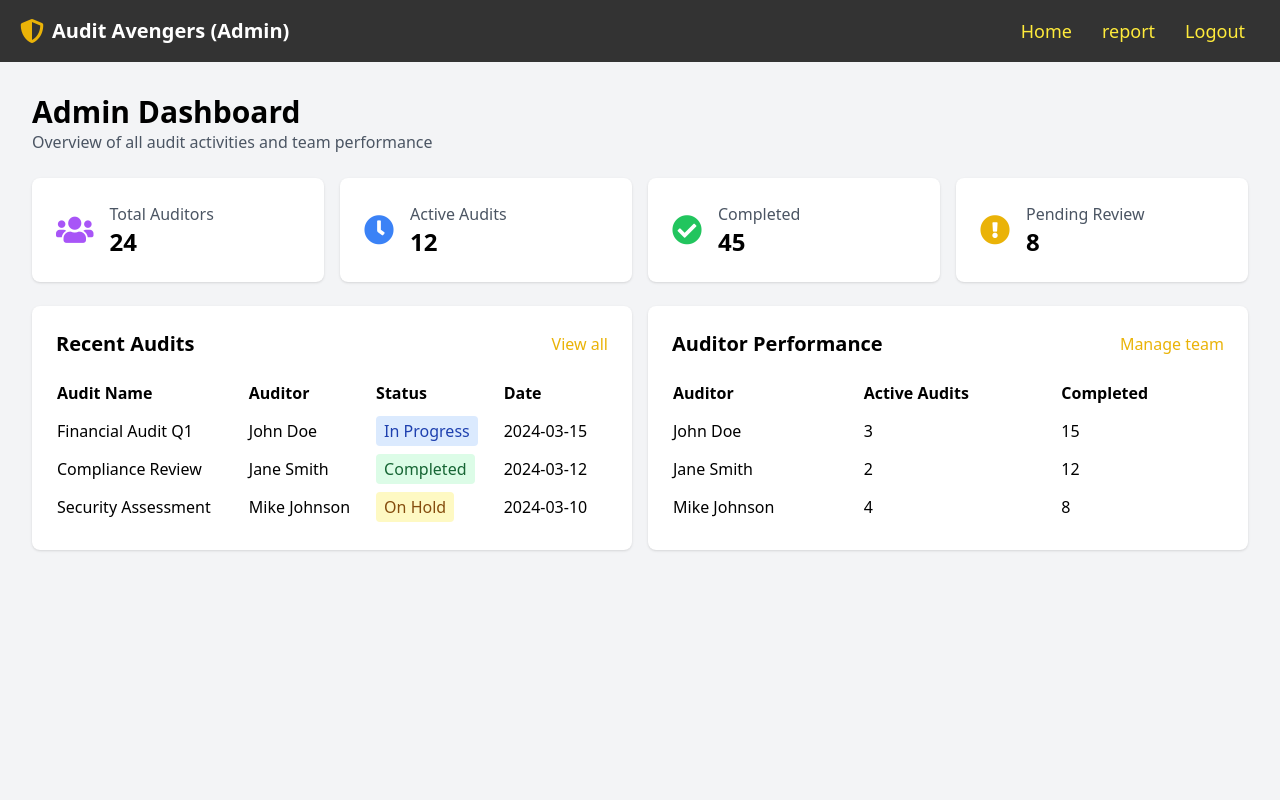
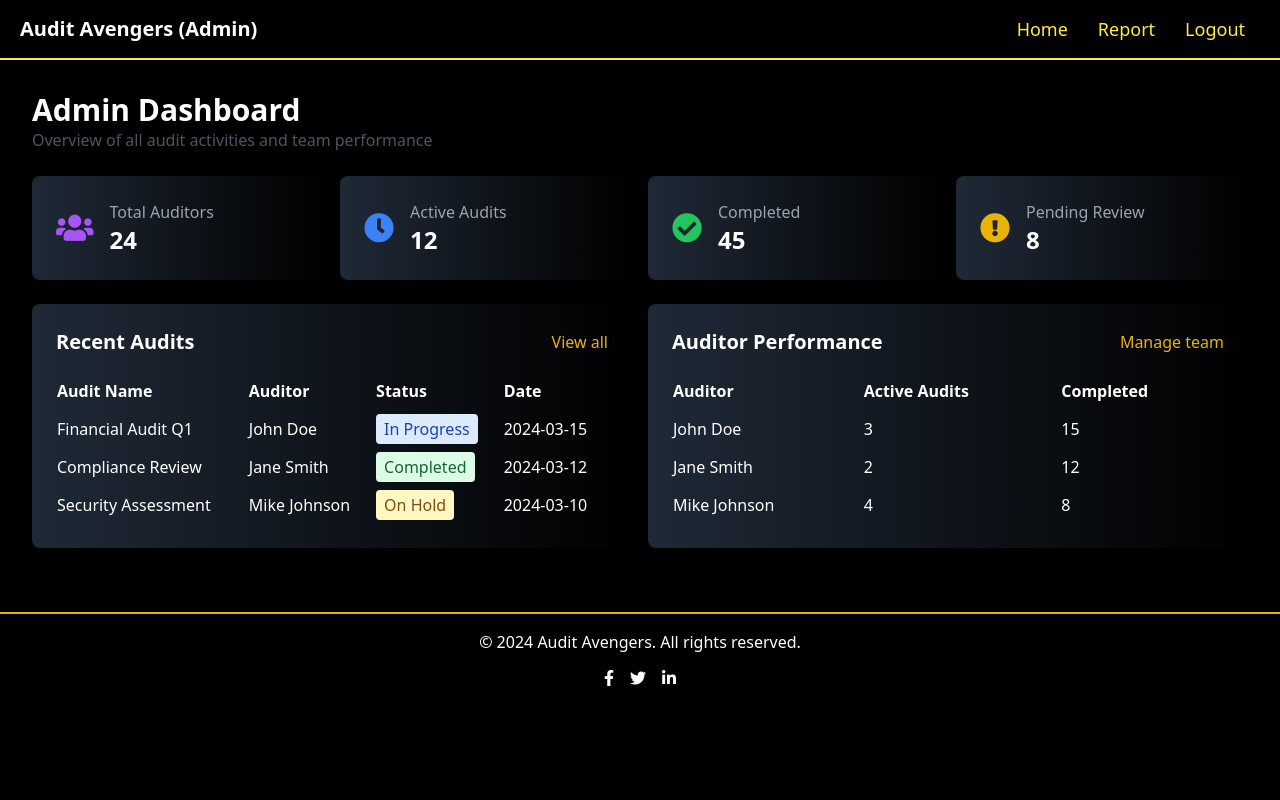
Before and after one commit to Rajesh-koneru/Audit-Avenger, a Flask app: template audit_tarcker/templates/dashboard.html in a window 1280 px wide. Run offline with Flask 3, Linux system fonts and the light colour scheme; the template is opened without the code that fills it, so the values that code supplies are empty; some libraries are stand-ins or nearby versions.

Commit message:
Update dashboard.html

```diff
--- a/audit_tarcker/templates/dashboard.html
+++ b/audit_tarcker/templates/dashboard.html
@@ -10,9 +10,10 @@
             display: flex;
             justify-content: space-between;
             align-items: center;
-            background: #333;
+            background: #000;
             padding: 15px 20px;
             color: white;
+            border-bottom: 2px solid #FFEB3B;
         }
 
         .nav-links {
@@ -63,20 +64,17 @@
                 display: block;
             }
         }
-
-
     </style>
 </head>
-<body class="bg-gray-100" >
+<body class="bg-black text-white">
     <nav class="bg-black text-white p-4 flex justify-between items-center" id="navbar">
         <div class="flex items-center">
-            <i class="fas fa-shield-alt text-yellow-500 text-2xl mr-2"></i>
             <span class="font-bold text-xl">Audit Avengers (Admin)</span>
         </div>
-        <div class="space-x-4" >
+        <div class="space-x-4">
             <ul class="nav-links">
-                <li> <a href="/" class="hover:text-yellow-500">Home</a></li>
-                <li><a href="/report" class="text-yellow-500">report</a></li>
+                <li><a href="/" class="hover:text-yellow-500">Home</a></li>
+                <li><a href="/report" class="text-yellow-500">Report</a></li>
                 <li><a href="/logout" class="hover:text-yellow-500">Logout</a></li>
             </ul>
         </div>
@@ -87,50 +85,50 @@
         <h1 class="text-3xl font-bold">Admin Dashboard</h1>
         <p class="text-gray-600">Overview of all audit activities and team performance</p>
         <div class="grid grid-cols-1 md:grid-cols-2 lg:grid-cols-4 gap-4 mt-6">
-            <div class="bg-white p-6 rounded-lg shadow">
+            <div class="bg-gradient-to-r from-gray-800 to-black p-6 rounded-lg shadow">
                 <div class="flex items-center">
                     <i class="fas fa-users text-purple-500 text-3xl"></i>
                     <div class="ml-4">
-                        <p class="text-gray-600">Total Auditors</p>
-                        <p class="text-2xl font-bold" id="totalAudits">24</p>
+                        <p class="text-gray-400">Total Auditors</p>
+                        <p class="text-2xl font-bold text-white" id="totalAudits">24</p>
                     </div>
                 </div>
             </div>
-            <div class="bg-white p-6 rounded-lg shadow">
+            <div class="bg-gradient-to-r from-gray-800 to-black p-6 rounded-lg shadow">
                 <div class="flex items-center">
                     <i class="fas fa-clock text-blue-500 text-3xl"></i>
                     <div class="ml-4">
-                        <p class="text-gray-600">Active Audits</p>
-                        <p class="text-2xl font-bold" id="active_audits">12</p>
+                        <p class="text-gray-400">Active Audits</p>
+                        <p class="text-2xl font-bold text-white" id="active_audits">12</p>
                     </div>
                 </div>
             </div>
-            <div class="bg-white p-6 rounded-lg shadow">
+            <div class="bg-gradient-to-r from-gray-800 to-black p-6 rounded-lg shadow">
                 <div class="flex items-center">
                     <i class="fas fa-check-circle text-green-500 text-3xl"></i>
                     <div class="ml-4">
-                        <p class="text-gray-600">Completed</p>
-                        <p class="text-2xl font-bold" id="complete_audits">45</p>
+                        <p class="text-gray-400">Completed</p>
+                        <p class="text-2xl font-bold text-white" id="complete_audits">45</p>
                     </div>
                 </div>
             </div>
-            <div class="bg-white p-6 rounded-lg shadow">
+            <div class="bg-gradient-to-r from-gray-800 to-black p-6 rounded-lg shadow">
                 <div class="flex items-center">
                     <i class="fas fa-exclamation-circle text-yellow-500 text-3xl"></i>
                     <div class="ml-4">
-                        <p class="text-gray-600">Pending Review</p>
-                        <p class="text-2xl font-bold" id="pending">8</p>
+                        <p class="text-gray-400">Pending Review</p>
+                        <p class="text-2xl font-bold text-white" id="pending">8</p>
                     </div>
                 </div>
             </div>
         </div>
         <div class="grid grid-cols-1 lg:grid-cols-2 gap-4 mt-6">
-            <div class="bg-white p-6 rounded-lg shadow">
+            <div class="bg-gradient-to-r from-gray-800 to-black p-6 rounded-lg shadow">
                 <div class="flex justify-between items-center mb-4">
-                    <h2 class="text-xl font-bold">Recent Audits</h2>
+                    <h2 class="text-xl font-bold text-white">Recent Audits</h2>
                     <a href="#" class="text-yellow-500">View all</a>
                 </div>
-                <table class="w-full text-left">
+                <table class="w-full text-left text-white">
                     <thead>
                         <tr>
                             <th class="py-2">Audit Name</th>
@@ -161,12 +159,12 @@
                     </tbody>
                 </table>
             </div>
-            <div class="bg-white p-6 rounded-lg shadow">
+            <div class="bg-gradient-to-r from-gray-800 to-black p-6 rounded-lg shadow">
                 <div class="flex justify-between items-center mb-4">
-                    <h2 class="text-xl font-bold">Auditor Performance</h2>
+                    <h2 class="text-xl font-bold text-white">Auditor Performance</h2>
                     <a href="#" class="text-yellow-500">Manage team</a>
                 </div>
-                <table class="w-full text-left">
+                <table class="w-full text-left text-white">
                     <thead>
                         <tr>
                             <th class="py-2">Auditor</th>
@@ -195,11 +193,21 @@
             </div>
         </div>
     </div>
+    <footer class="bg-black text-white p-4 mt-8 border-t-2 border-yellow-500">
+        <div class="container mx-auto text-center">
+            <p>&copy; 2024 Audit Avengers. All rights reserved.</p>
+            <div class="flex justify-center space-x-4 mt-4">
+                <a href="#" class="hover:text-yellow-500"><i class="fab fa-facebook-f"></i></a>
+                <a href="#" class="hover:text-yellow-500"><i class="fab fa-twitter"></i></a>
+                <a href="#" class="hover:text-yellow-500"><i class="fab fa-linkedin-in"></i></a>
+            </div>
+        </div>
+    </footer>
 <script src="/static/java/dashboard.js"></script>
 <script>
-        function toggleMenu() {
-            document.querySelector(".nav-links").classList.toggle("show");
-        }
-  </script>
+    function toggleMenu() {
+        document.querySelector(".nav-links").classList.toggle("show");
+    }
+</script>
 </body>
 </html>
```
